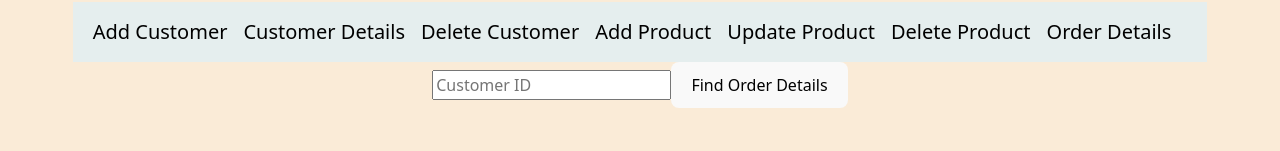
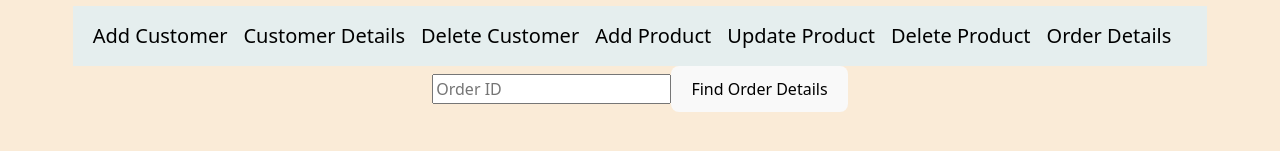
Before and after one commit to meganarmas/Mini-Project-React-E-commerce-Web-Application, a React (Vite) app in the folder e-commerce-web-app/: page /order-details in a window 1280 px wide. Shown: the part 337-488 px from the top of the page. Built offline with nearby package versions, Linux system fonts and the light colour scheme; the HTML template or start-up script is replaced by a standard one.

Commit message:
finished product section

```diff
--- a/e-commerce-web-app/src/components/Order/OrderDetails.jsx
+++ b/e-commerce-web-app/src/components/Order/OrderDetails.jsx
@@ -27,15 +27,13 @@ const OrderDetails = () => {
                     type="text"
                     value={id}
                     onChange={(e) => setId(e.target.value)}
-                    placeholder="Customer ID"
+                    placeholder="Order ID"
                     required
                 />
                 <button type="submit">Find Order Details</button>
                 </form>
                 <div>
-                    <h3>{order.name}</h3>
-                    <p>{order.email}</p>
-                    <p>{order.phone}</p>
+                    <h3>{order.id}</h3>
                 </div>
             </div>
         );
```
